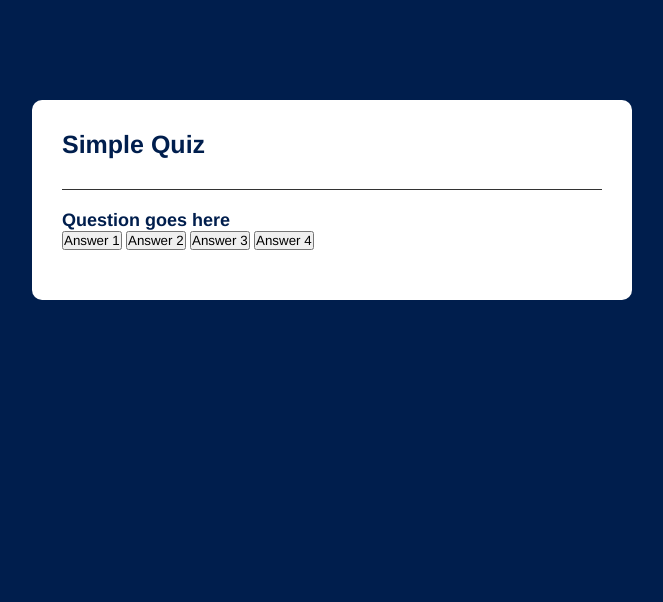
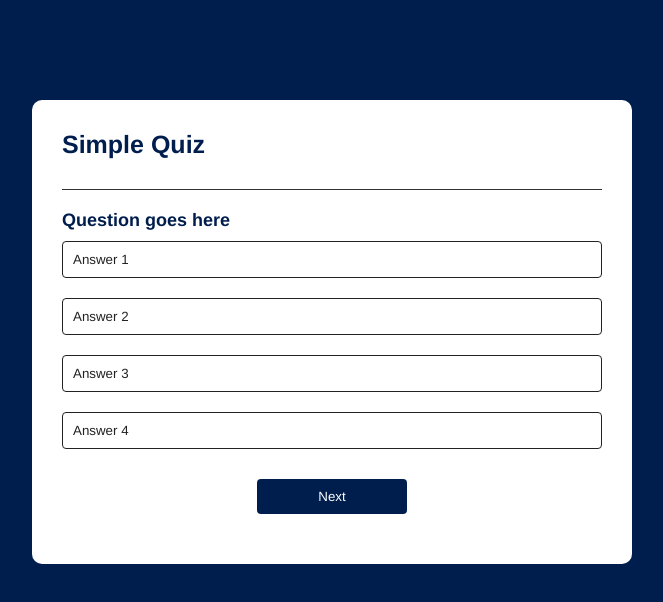
Before and after one commit to matthew1611/js-quiz-app, a plain HTML site: page index.html in a window 1280 px wide. Shown: the whole page, without its empty margins (308-971 px from the left). Drawn offline with Linux system fonts and the light colour scheme.

Commit message:
style buttons

```diff
--- a/index.html
+++ b/index.html
@@ -17,6 +17,7 @@
                 <button class="btn" >Answer 3</button>
                 <button class="btn" >Answer 4</button>
             </div>
+            <button id="next-btn">Next</button>
         </div>
     </div>
     <script src="script.js"></script>
--- a/style.css
+++ b/style.css
@@ -28,11 +28,43 @@ body {
 }
 
 .quiz{
-    padding: 20px 0px;
+    padding: 20px 0;
 }
 
 .quiz h2{
     font-size: 18px;
     color: #001e4d;
-    font-weight: 25px ;
+    font-weight: 600 ;
 }
+
+.btn{
+    background: white;
+    color: #222;
+    font-weight: 500;
+    width: 100%;
+    border: 1px solid #222;
+    padding: 10px;
+    margin: 10px 0;
+    text-align: left;
+    border-radius: 4px;
+    cursor: pointer;
+    transition: all 0.3ms;
+}
+
+.btn:hover{
+    background: #222;
+    color: white;
+}
+
+#next-btn{
+    background: #001e4d;
+    color: #fff;
+    font-weight: 500;
+    width: 150px;
+    border: 0;
+    padding: 10px;
+    margin: 20px auto 0;
+    border-radius: 4px;
+    cursor: pointer;
+    display: block;
+}
```
